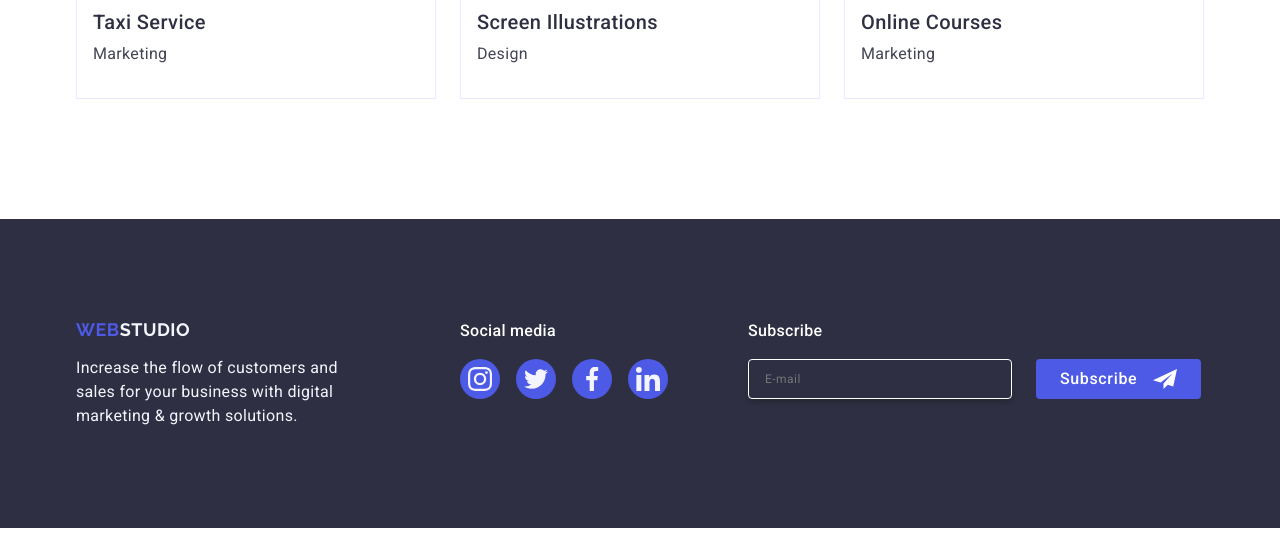
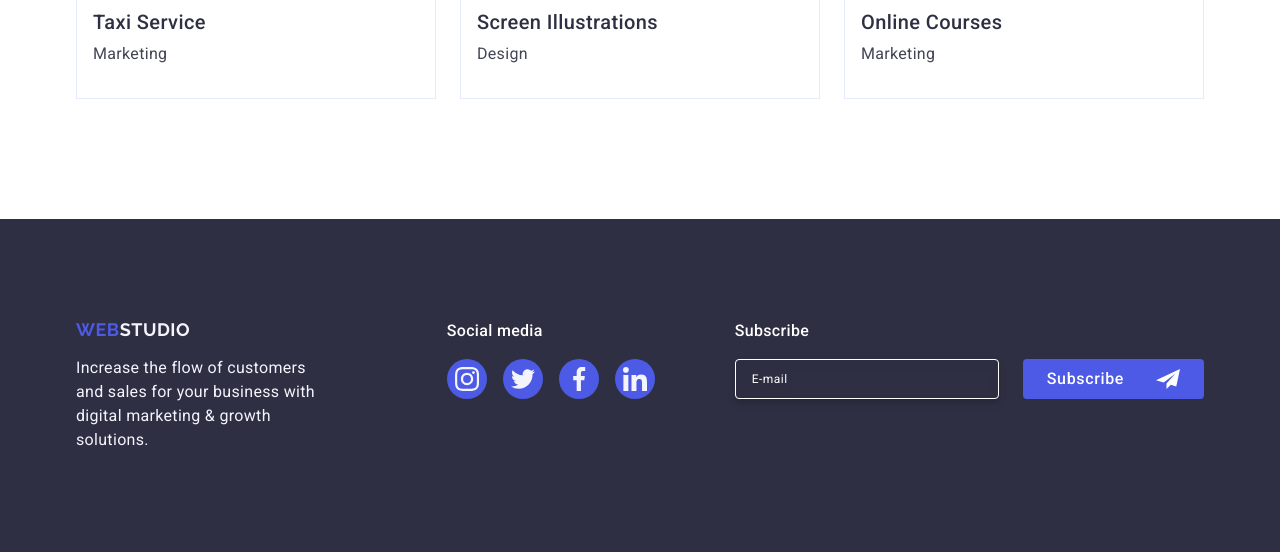
Before and after one commit to Vlada1515/goit-markup-hw-05, a plain HTML site: page index.html in a window 1280 px wide. Shown: the part 2964-3516 px from the top of the page. Before the commit the page ends 3492 px from the top, so only its background shows below. Drawn offline with nearby package versions, Linux system fonts and the light colour scheme.

Commit message:
changed footer form

```diff
--- a/css/styles.css
+++ b/css/styles.css
@@ -564,6 +564,7 @@ max-width: 264px;
         font-size: 12px;
         font-weight: 400;
         letter-spacing: 0.04em;
+        line-height: 1.5;
 width: 264px;
     height: 40px;
     padding-left: 16px;
@@ -572,7 +573,13 @@ width: 264px;
         box-shadow: 0px 4px 4px 0px rgba(0, 0, 0, 0.15);
         background-color: transparent;
         margin-left: 80px;
+        filter: drop-shadow(0px 4px 4px rgba(0, 0, 0, 0.15));
 }
+
+.footer-input::placeholder {
+    color: #ffffff;
+}
+
 
 .footer-button {
     display: flex;
@@ -581,10 +588,12 @@ width: 264px;
         font-size: 16px;
         font-weight: 500;
         letter-spacing: 0.04em;
+        min-width: 165px;
         justify-content: center;
         align-items: center;
         padding: 8px 24px;
         gap: 16px;
+
         border-radius: 4px;
             background: var(--IRIS, #4D5AE5);
         border: none;
@@ -596,7 +605,10 @@ width: 264px;
     background-color: #404BBF;
 }
 
-
+.footer-button-icon {
+    fill: #f4f4fd;
+    margin-left: 16px;
+}
 /* MODAL-WINDOW */
 
 .backdrop {
--- a/index.html
+++ b/index.html
@@ -473,8 +473,11 @@
       <div class="footer-form">
           <p class="subscribe-text">Subscribe</p>
           <form class="subscribe-form">
+            <label class="footer-label">
 <input class="footer-input" type="email" name="subscribe" placeholder="E-mail" />
-<button class="footer-button" type="submit">Subscribe<svg class="footer-icon" width="24"
+</label>
+
+<button class="footer-button" type="submit">Subscribe<svg class="footer-button-icon" width="24"
   height="24">
 <use href="./images/icons.svg#icon-frame">
 </use>
```
